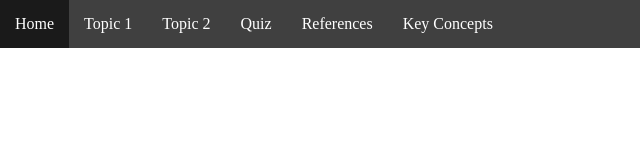
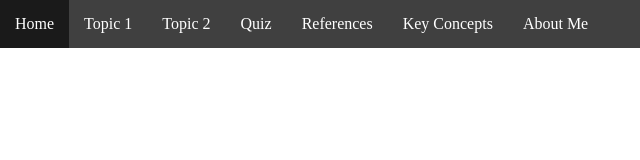
Before and after one commit to calebv3722-design/Web-Development, a plain HTML site: page aboutme.html in a window 1280 px wide. Shown: the full height of the page, 0-640 px from the left. Drawn offline with Linux system fonts and the light colour scheme.

Commit message:
Update aboutme.html

```diff
--- a/aboutme.html
+++ b/aboutme.html
@@ -16,6 +16,7 @@
             <li><a href="quiz.html">Quiz</a></li>
             <li><a href="references.html">References</a></li>
             <li><a href="keyconcepts.html">Key Concepts</a></li>
+            <li><a href="aboutme.html">About Me</a></li>
         </ul>
     </nav>
 
```
